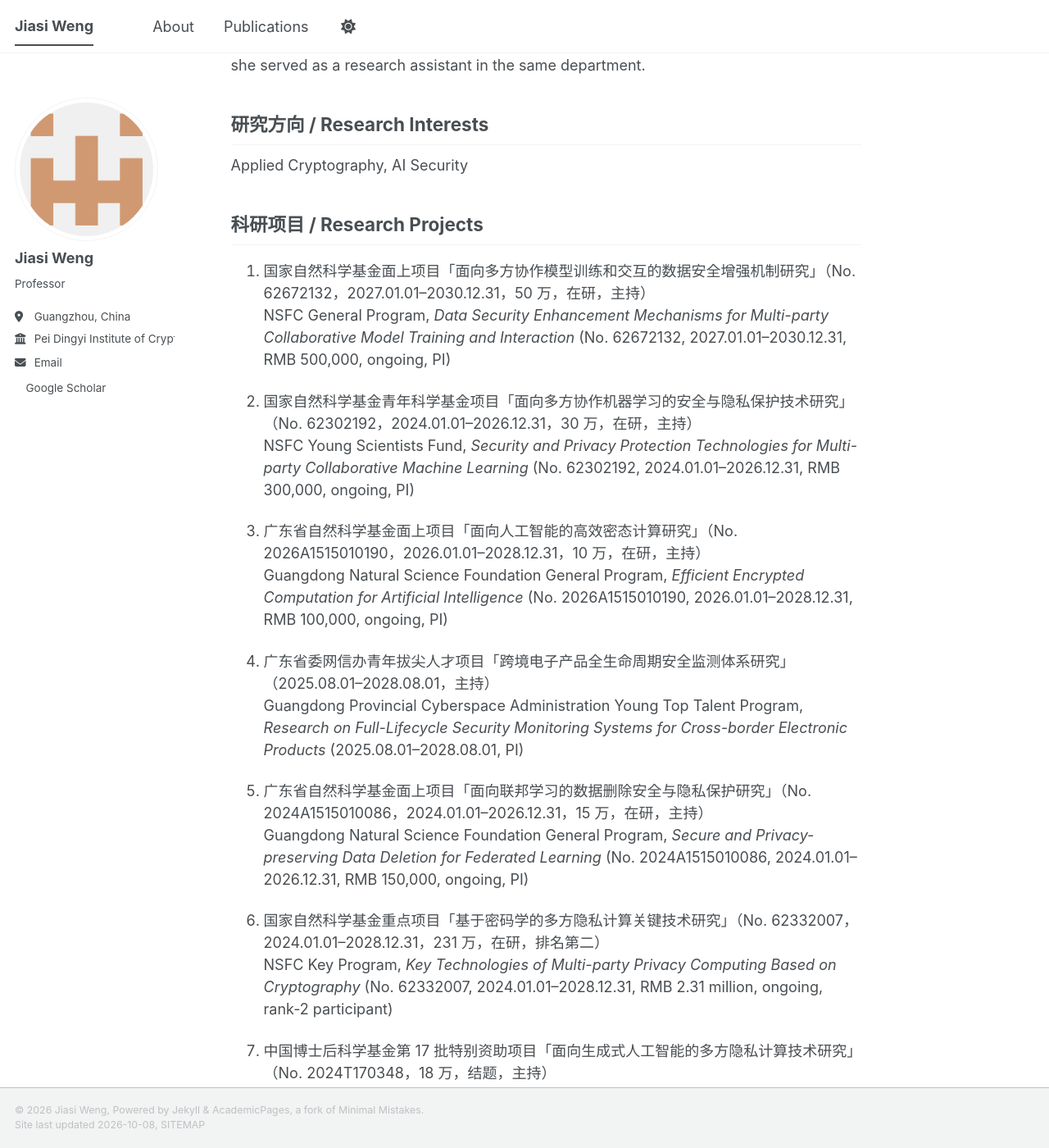
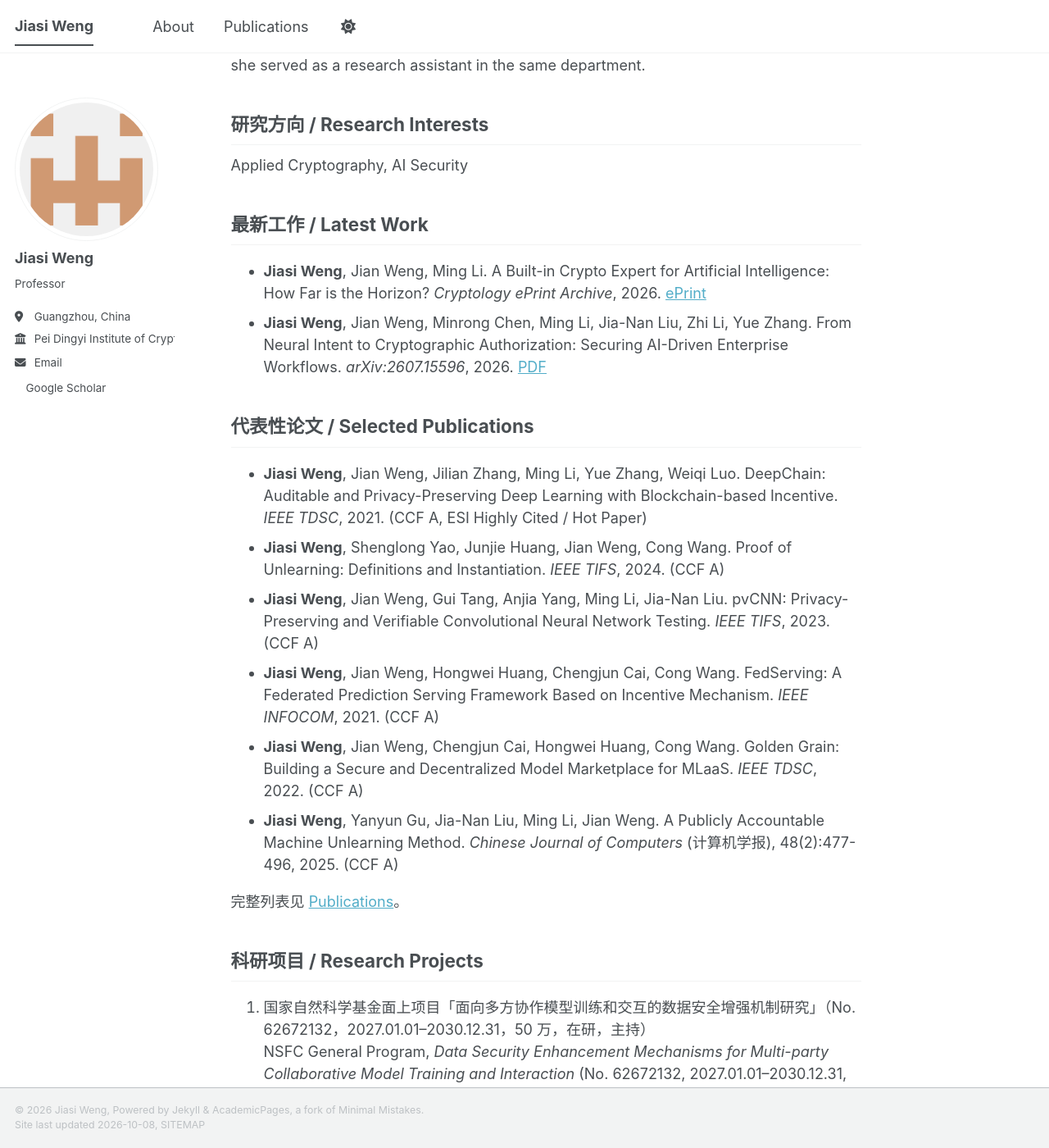
Before and after one commit to gzcrypt/homepage, a Jekyll site: the page built from _pages/about.md, in a window 1280 px wide and 1400 px high, scrolled down 560 px. Shown: the whole window at 82% size. Built offline with Jekyll 4.4.1, drawn with Linux system fonts in a browser that asks for light colours; a style sheet for code colours, icons or effects is not loaded; some of the changed text lies outside the part shown.

```diff
--- a/_pages/about.md
+++ b/_pages/about.md
@@ -14,6 +14,22 @@ Jiasi Weng joined the Pei Dingyi Institute of Cryptography at Guangzhou Universi
 ## 研究方向 / Research Interests
 
 Applied Cryptography, AI Security
+
+## 最新工作 / Latest Work
+
+- **Jiasi Weng**, Jian Weng, Ming Li. A Built-in Crypto Expert for Artificial Intelligence: How Far is the Horizon? *Cryptology ePrint Archive*, 2026. [ePrint](https://eprint.iacr.org/2026/411)
+- **Jiasi Weng**, Jian Weng, Minrong Chen, Ming Li, Jia-Nan Liu, Zhi Li, Yue Zhang. From Neural Intent to Cryptographic Authorization: Securing AI-Driven Enterprise Workflows. *arXiv:2607.15596*, 2026. [PDF](https://arxiv.org/pdf/2607.15596)
+
+## 代表性论文 / Selected Publications
+
+- **Jiasi Weng**, Jian Weng, Jilian Zhang, Ming Li, Yue Zhang, Weiqi Luo. DeepChain: Auditable and Privacy-Preserving Deep Learning with Blockchain-based Incentive. *IEEE TDSC*, 2021. (CCF A, ESI Highly Cited / Hot Paper)
+- **Jiasi Weng**, Shenglong Yao, Junjie Huang, Jian Weng, Cong Wang. Proof of Unlearning: Definitions and Instantiation. *IEEE TIFS*, 2024. (CCF A)
+- **Jiasi Weng**, Jian Weng, Gui Tang, Anjia Yang, Ming Li, Jia-Nan Liu. pvCNN: Privacy-Preserving and Verifiable Convolutional Neural Network Testing. *IEEE TIFS*, 2023. (CCF A)
+- **Jiasi Weng**, Jian Weng, Hongwei Huang, Chengjun Cai, Cong Wang. FedServing: A Federated Prediction Serving Framework Based on Incentive Mechanism. *IEEE INFOCOM*, 2021. (CCF A)
+- **Jiasi Weng**, Jian Weng, Chengjun Cai, Hongwei Huang, Cong Wang. Golden Grain: Building a Secure and Decentralized Model Marketplace for MLaaS. *IEEE TDSC*, 2022. (CCF A)
+- **Jiasi Weng**, Yanyun Gu, Jia-Nan Liu, Ming Li, Jian Weng. A Publicly Accountable Machine Unlearning Method. *Chinese Journal of Computers* (计算机学报), 48(2):477-496, 2025. (CCF A)
+
+完整列表见 [Publications]({{ site.baseurl }}/publications/)。
 
 ## 科研项目 / Research Projects
 
--- a/_pages/publications.html
+++ b/_pages/publications.html
@@ -7,6 +7,4 @@ author_profile: true
 
 {% include base_path %}
 
-{% for post in site.publications reversed %}
-  {% include archive-single-publications.html %}
-{% endfor %}
+<div class="wordwrap">You can also find my articles on <a href="{{ site.author.googlescholar }}">my Google Scholar profile</a>.</div>
```
Also changed, not shown: other parts of _pages/about.md (+0 -16 lines), _includes/archive-single-publications.html (deleted, +0 -15 lines).
